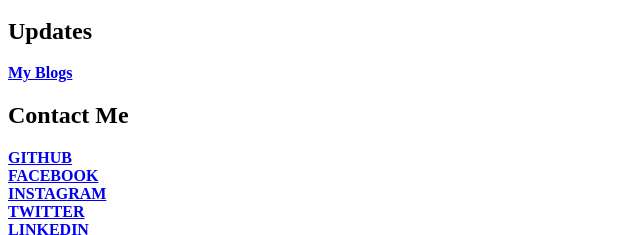
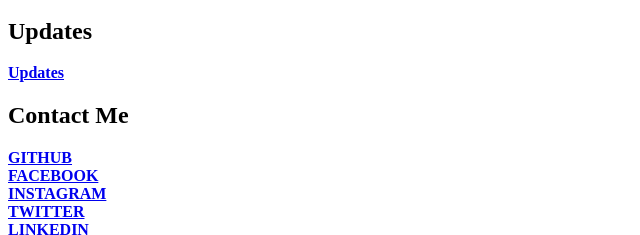
Before and after one commit to Debkumar-Baksi/portfolio, a plain HTML site: page index.html in a window 1280 px wide. Shown: the part 1502-1737 px from the top of the page, 0-640 px from the left. Drawn offline with Linux system fonts and the light colour scheme.

Commit message:
error fixed

```diff
--- a/index.html
+++ b/index.html
@@ -111,7 +111,7 @@
 
 
     <h2>Updates</h2>
-    <b><a href="blog.html">My Blogs</a></b>
+    <b><a href="updates.html">Updates</a></b>
 
 
 
```
